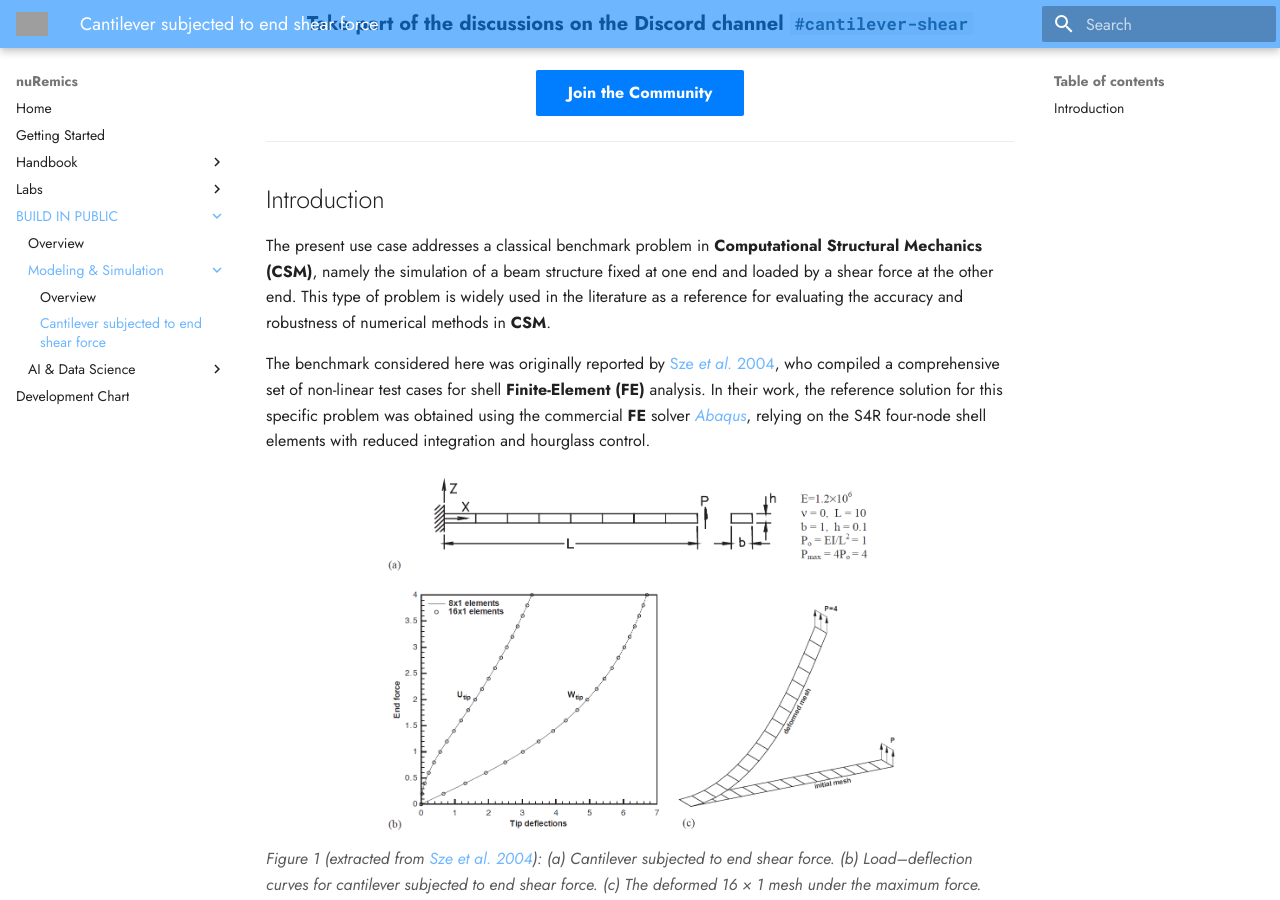
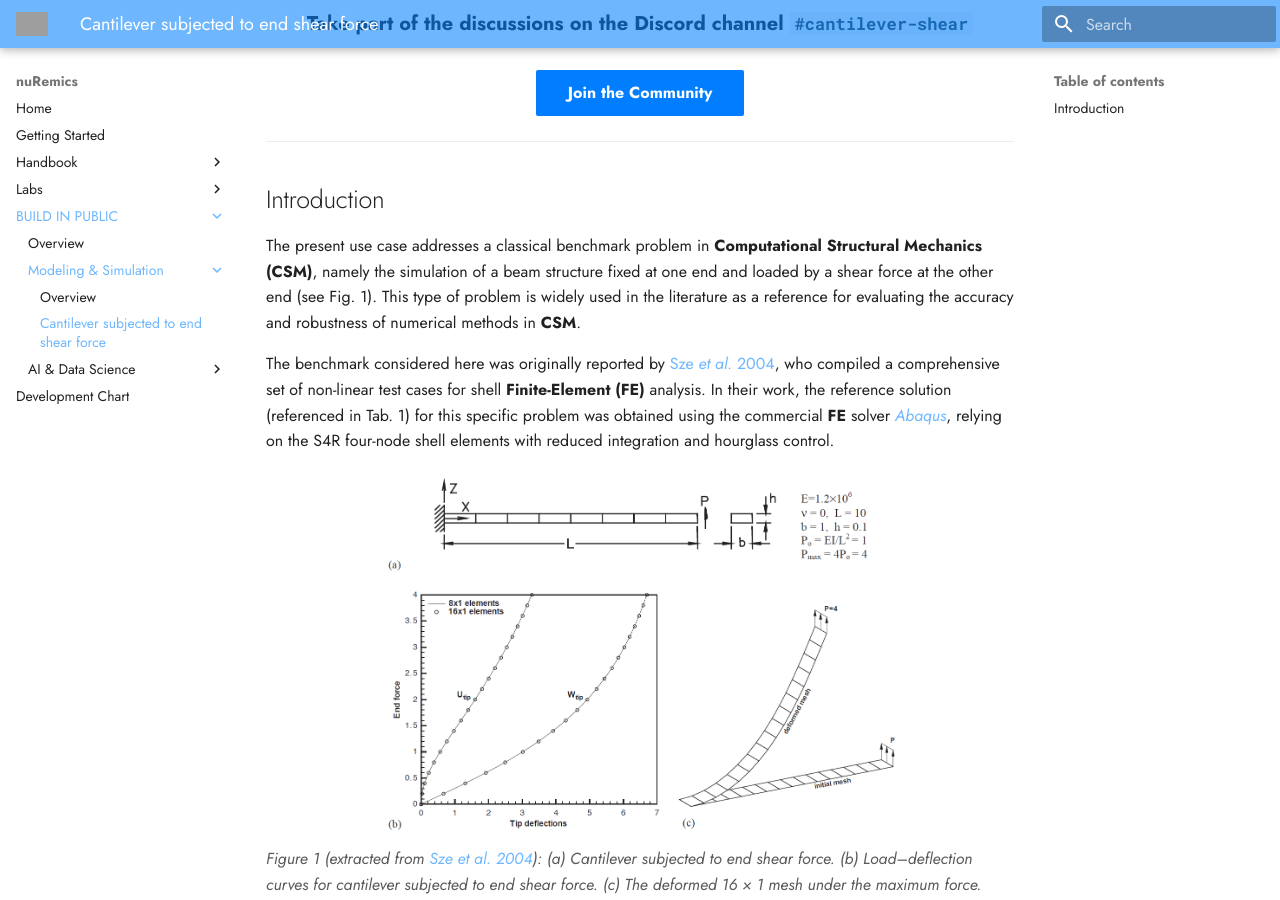
Before and after one commit to nuremics/nuremics-docs, an MkDocs documentation site: the page built from docs/build-in-public/cms/cantilever-shear.md, in a window 1280 px wide and 900 px high, scrolled down 588 px. Built offline with MkDocs 1.6.1 and Material for MkDocs 9.7.7, drawn with Linux system fonts in a browser that asks for light colours; grey boxes are pictures that could not be loaded.

Commit message:
minor update

```diff
--- a/docs/build-in-public/cms/cantilever-shear.md
+++ b/docs/build-in-public/cms/cantilever-shear.md
@@ -216,9 +216,9 @@ Take part of the discussions on the Discord channel <code>#cantilever-shear</cod
 
 ## Introduction
 
-The present use case addresses a classical benchmark problem in **Computational Structural Mechanics (CSM)**, namely the simulation of a beam structure fixed at one end and loaded by a shear force at the other end. This type of problem is widely used in the literature as a reference for evaluating the accuracy and robustness of numerical methods in **CSM**.
+The present use case addresses a classical benchmark problem in **Computational Structural Mechanics (CSM)**, namely the simulation of a beam structure fixed at one end and loaded by a shear force at the other end (see Fig. 1). This type of problem is widely used in the literature as a reference for evaluating the accuracy and robustness of numerical methods in **CSM**.
 
-The benchmark considered here was originally reported by [Sze *et al.* 2004](https://doi.org/10.1016/j.finel.2003.11.001){:target="_blank"}, who compiled a comprehensive set of non-linear test cases for shell **Finite-Element (FE)** analysis. In their work, the reference solution for this specific problem was obtained using the commercial **FE** solver [*Abaqus*](https://www.3ds.com/products/simulia/abaqus){:target="_blank"}, relying on the S4R four-node shell elements with reduced integration and hourglass control.
+The benchmark considered here was originally reported by [Sze *et al.* 2004](https://doi.org/10.1016/j.finel.2003.11.001){:target="_blank"}, who compiled a comprehensive set of non-linear test cases for shell **Finite-Element (FE)** analysis. In their work, the reference solution (referenced in Tab. 1) for this specific problem was obtained using the commercial **FE** solver [*Abaqus*](https://www.3ds.com/products/simulia/abaqus){:target="_blank"}, relying on the S4R four-node shell elements with reduced integration and hourglass control.
 
 <figure class="wide-caption">
   <img src="../../../images/cantilever_shear_figure.png" width="70%"/>
```
